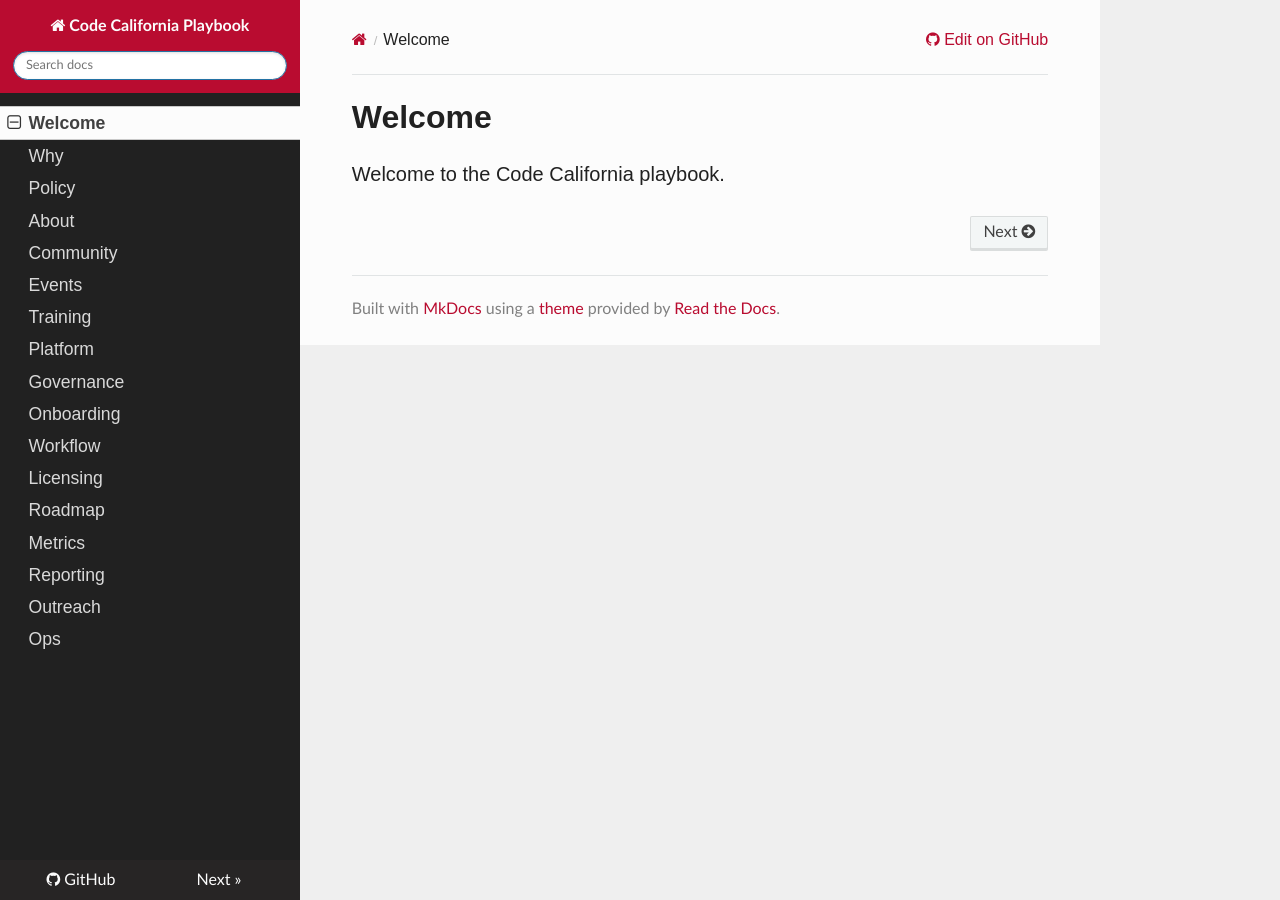
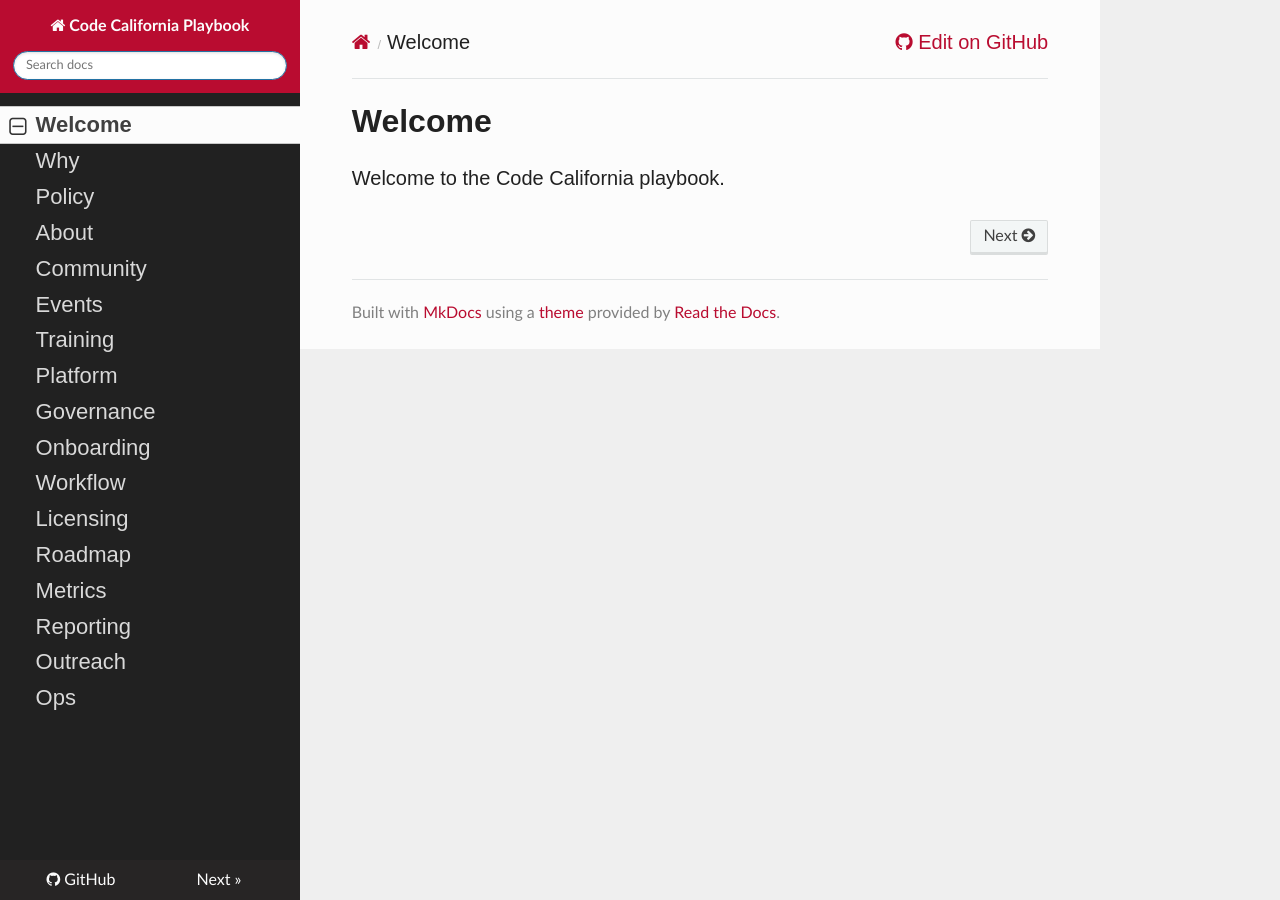
Before and after one commit to CA-CODE-Works/playbook, an MkDocs documentation site: the page built from docs/README.md, in a window 1280 px wide. Built offline with MkDocs 1.6.1, drawn with Linux system fonts in a browser that asks for light colours; nearby versions of some CDN libraries; old or Windows-style settings are respelled for this version of MkDocs.

Commit message:
Update extra.css

```diff
--- a/docs/css/extra.css
+++ b/docs/css/extra.css
@@ -29,6 +29,9 @@ p {
     font-size: 20px;
     margin-bottom: 28px;
 }
+li {
+      font-size: 20px;
+}
 h1 {
   font-size: 200%;
 }
```
